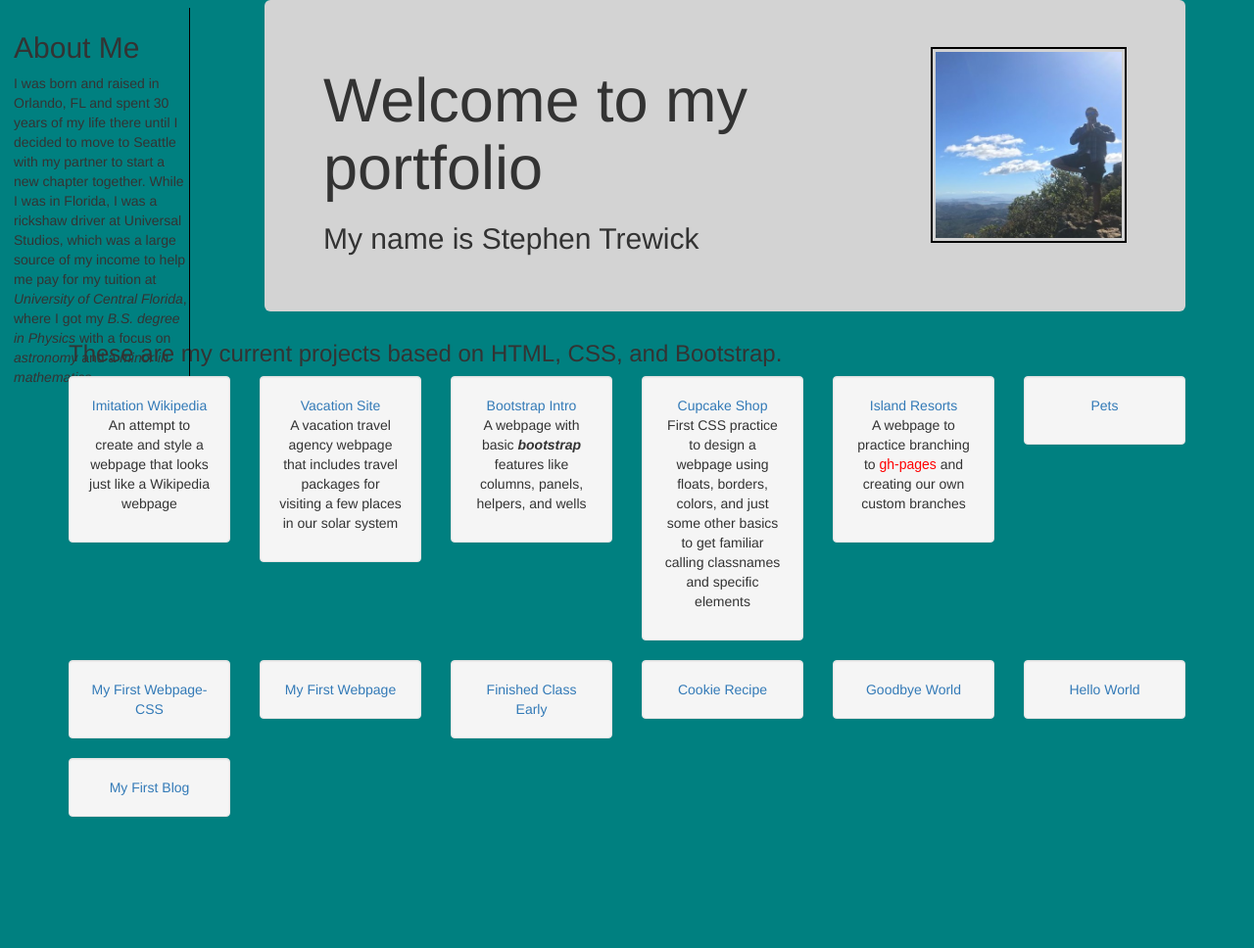
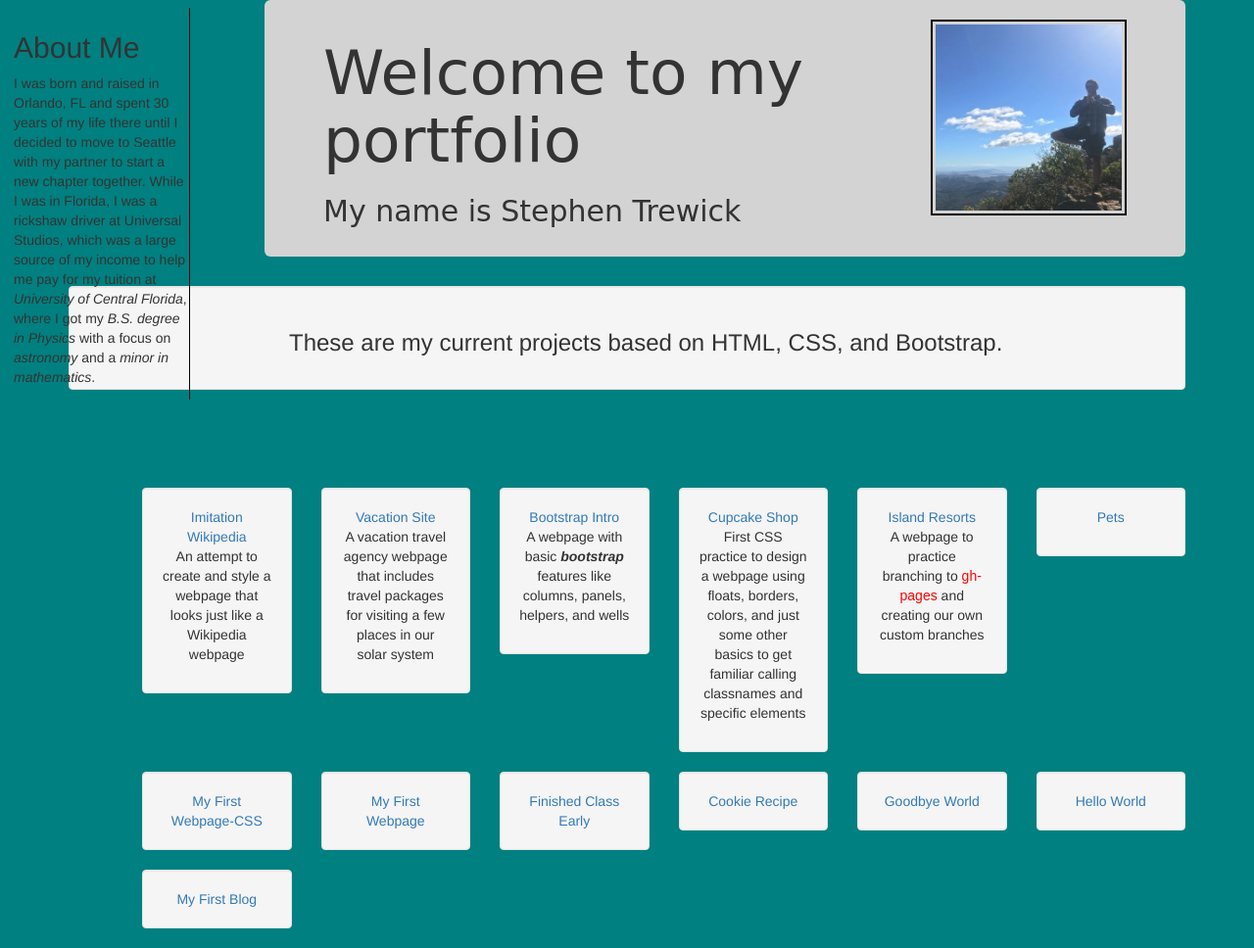
Before and after one commit to step818/portfolio, a plain HTML site: page index.html in a window 1280 px wide. Shown: the whole page at 98% size. Before the commit the page ends 854 px from the top, so only its background shows below. Drawn offline with nearby package versions, Linux system fonts and the light colour scheme.

Commit message:
show a well for my sub-intro

```diff
--- a/css/styles.css
+++ b/css/styles.css
@@ -1,6 +1,14 @@
 .jumbotron {
   margin-left: 200px;
   background-color: lightgrey;
+  padding: 20px;
+  font-family: cursive;
+}
+
+.sub-intro {
+  margin-left: 200px;
+  padding: 5px;
+  border-radius: 200px;
 }
 
 body {
@@ -29,7 +37,14 @@ body {
 }
 
 .project-titles {
+  position: relative;
+  margin-left: 75px;
+  margin-top: 100px;
   text-align:center;
+}
+
+p {
+  font-weight: lighter;
 }
 
 .gh {
--- a/index.html
+++ b/index.html
@@ -13,7 +13,11 @@
         <h1>Welcome to my portfolio</h1>
         <h2>My name is Stephen Trewick</h2>
       </div>
-      <h3>These are my current projects based on HTML, CSS, and Bootstrap.</h3>
+      <div class="well">
+        <div class="sub-intro">
+          <h3>These are my current projects based on HTML, CSS, and Bootstrap.</h3>
+        </div>
+      </div>
       <!--About Me Section-->
       <div class="aboutme">
         <h2>About Me</h2>
```
